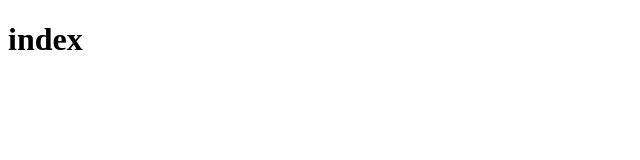
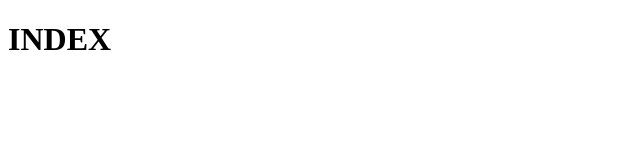
Before and after one commit to EduardoMonzon16/TrabajoProgWeb, a plain HTML site: page index.html in a window 1280 px wide. Shown: the full height of the page, 0-640 px from the left. Drawn offline with Linux system fonts and the light colour scheme.

Commit message:
Segundo commit.

```diff
--- a/index.html
+++ b/index.html
@@ -5,6 +5,6 @@
   <title>Tragamonedas</title>
 </head>
 <body>
-    <h1>index</h1>
+    <h1>INDEX</h1>
 </body>
 </html>
```
